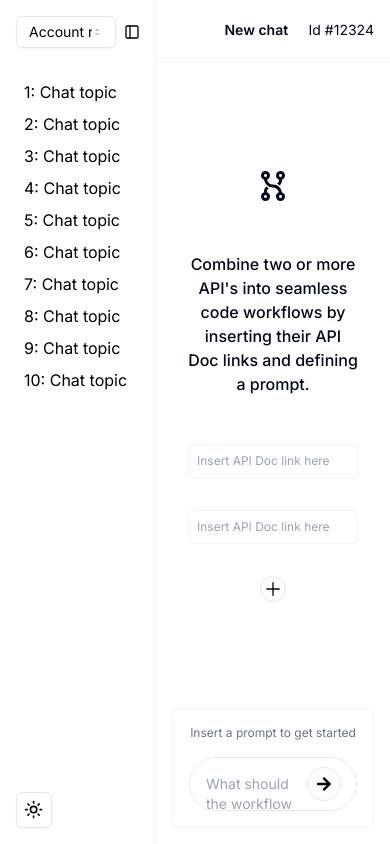
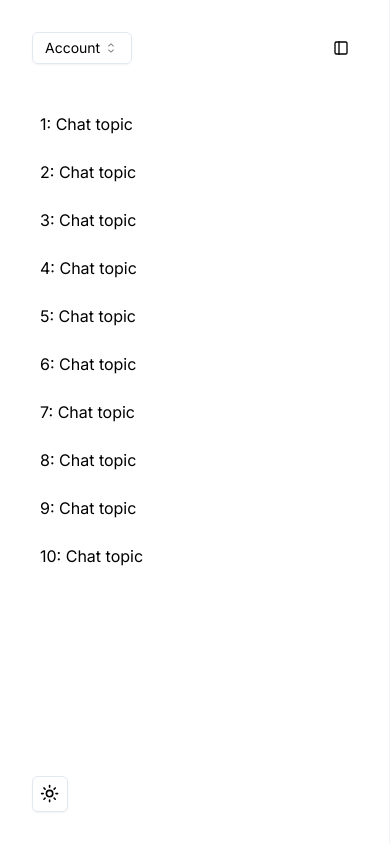
Before and after one commit to paulocerez/2docs, a Next.js app: page /chat in a window 390 px wide. Both pictures are taken after a click on the button 32 px from the left and 31 px from the top of the page. Built offline with nearby package versions, Linux system fonts and the light colour scheme.

Commit message:
fix: mobile sidebar and header

```diff
--- a/components/header/Desktop-Header.tsx
+++ /dev/null
@@ -1,26 +0,0 @@
-import { DesktopHeaderProps } from "@/types/Header";
-import { FiSidebar } from "react-icons/fi";
-
-export default function DesktopHeader({
-  isSidebarOpen,
-  toggleSidebar,
-}: DesktopHeaderProps) {
-  return (
-    <div className="flex flex-row h-16 items-center p-4 w-full md:w-full justify-between border-b border-slate-100">
-      <div className="flex items-center">
-        {!isSidebarOpen && (
-          <button
-            onClick={toggleSidebar}
-            className="p-2 rounded-md hover:bg-slate-50"
-          >
-            <FiSidebar />
-          </button>
-        )}
-        {/* Placeholder to maintain spacing when sidebar is open */}
-        {isSidebarOpen && <div className="w-8"></div>}
-      </div>
-      <h1 className="text-sm font-semibold">New chat</h1>
-      <h1 className="text-sm">Id #12324</h1>
-    </div>
-  );
-}
--- a/components/header/Header.tsx
+++ b/components/header/Header.tsx
@@ -1,19 +1,26 @@
-"use client";
-import { useState } from "react";
-import DesktopHeader from "./Desktop-Header";
-import MobileHeader from "./Mobile-Header";
+import { DesktopHeaderProps } from "@/types/Header";
+import { FiSidebar } from "react-icons/fi";
 
-export default function Header() {
-  const [isSidebarOpen, setIsSidebarOpen] = useState<boolean>(false);
-
-  const toggleSidebar = () => {
-    setIsSidebarOpen(!isSidebarOpen);
-  };
-
+export default function DesktopHeader({
+  isSidebarOpen,
+  toggleSidebar,
+}: DesktopHeaderProps) {
   return (
-    <>
-      <DesktopHeader isSidebarOpen={false} toggleSidebar={toggleSidebar} />
-      <MobileHeader />
-    </>
+    <div className="flex flex-row h-16 items-center p-4 w-full md:w-full justify-between border-b border-slate-100">
+      <div className="flex items-center">
+        {!isSidebarOpen && (
+          <button
+            onClick={toggleSidebar}
+            className="p-2 rounded-md hover:bg-slate-50"
+          >
+            <FiSidebar />
+          </button>
+        )}
+        {/* Placeholder to maintain spacing when sidebar is open */}
+        {isSidebarOpen && <div className="w-8"></div>}
+      </div>
+      <h1 className="text-sm font-semibold">New chat</h1>
+      <h1 className="text-sm">Id #12324</h1>
+    </div>
   );
 }
--- a/components/header/Mobile-Header.tsx
+++ /dev/null
@@ -1,5 +0,0 @@
-export default function MobileHeader() {
-  return (
-    <div className="md:hidden flex-col w-64 h-full bg-gray-800 text-white"></div>
-  );
-}
--- a/components/sidebar/AccountSelect.tsx
+++ b/components/sidebar/AccountSelect.tsx
@@ -14,7 +14,7 @@ export default function AccountSelect() {
   return (
     <Select>
       <SelectTrigger className="w-[100px] h-[32px]">
-        <SelectValue placeholder="Account name" />
+        <SelectValue placeholder="Account" />
       </SelectTrigger>
       <SelectContent>
         <SelectGroup>
--- a/components/sidebar/ChatLayout.tsx
+++ b/components/sidebar/ChatLayout.tsx
@@ -1,8 +1,8 @@
 "use client";
 import { useState } from "react";
-import DesktopHeader from "../header/Desktop-Header";
-import DesktopSidebar from "./Desktop-Sidebar";
+import Sidebar from "./Sidebar";
 import Chat from "../chat/Chat";
+import Header from "../header/Header";
 
 export default function ChatLayout() {
   const [isSidebarOpen, setIsSidebarOpen] = useState<boolean>(false);
@@ -14,23 +14,17 @@ export default function ChatLayout() {
     <div className="flex h-screen">
       <div
         className={`transition-all duration-300 ${
-          isSidebarOpen ? "w-2/5 lg:w-1/5" : "w-0"
+          isSidebarOpen ? "w-full sm:w-2/5 lg:w-1/5" : "w-0"
         }`}
       >
-        <DesktopSidebar
-          isSidebarOpen={isSidebarOpen}
-          toggleSidebar={toggleSidebar}
-        />
+        <Sidebar isSidebarOpen={isSidebarOpen} toggleSidebar={toggleSidebar} />
       </div>
       <div
         className={`flex flex-col flex-grow transition-all duration-300 ${
-          isSidebarOpen ? "w-3/5 lg:w-4/5" : "w-full"
+          isSidebarOpen ? "hidden sm:flex sm:w-3/5 lg:w-4/5" : "w-full"
         }`}
       >
-        <DesktopHeader
-          isSidebarOpen={isSidebarOpen}
-          toggleSidebar={toggleSidebar}
-        />
+        <Header isSidebarOpen={isSidebarOpen} toggleSidebar={toggleSidebar} />
         <Chat isSidebarOpen={isSidebarOpen} />
       </div>
     </div>
--- a/components/sidebar/Desktop-Sidebar.tsx
+++ /dev/null
@@ -1,46 +0,0 @@
-import { DesktopHeaderProps } from "@/types/Header";
-import { FiSidebar } from "react-icons/fi";
-import AccountSelect from "./AccountSelect";
-import { ModeToggle } from "../mode-toggle";
-
-const chats = [1, 2, 3, 4, 5, 6, 7, 8, 9, 10];
-const chatItems = chats.map((chat) => (
-  <li key={chat} className="hover:bg-gray-100 rounded-md px-2">
-    {chat}: Chat topic
-  </li>
-));
-
-export default function DesktopSidebar({
-  isSidebarOpen,
-  toggleSidebar,
-}: DesktopHeaderProps) {
-  return (
-    <div className="flex">
-      <div
-        className={`fixed top-0 left-0 h-full border-r border-slate-100 text-black transition-transform duration-300 ${
-          isSidebarOpen ? "w-2/5 lg:w-1/5" : "w-0"
-        } overflow-hidden`}
-      >
-        {/* Entire Sidebar */}
-        <div className="flex flex-col justify-between p-4 h-full">
-          <div className="space-y-8">
-            {/* Header */}
-            <div className="flex flex-row justify-between items-center">
-              <AccountSelect />
-              {isSidebarOpen && (
-                <button
-                  onClick={toggleSidebar}
-                  className=" p-2 rounded-md hover:bg-slate-50"
-                >
-                  <FiSidebar />
-                </button>
-              )}
-            </div>
-            <ul className="space-y-2">{chatItems}</ul>
-          </div>
-          <ModeToggle />
-        </div>
-      </div>
-    </div>
-  );
-}
--- a/components/sidebar/Mobile-Sidebar.tsx
+++ /dev/null
@@ -1,5 +0,0 @@
-export default function MobileSidebar() {
-  return (
-    <div className="lg:hidden flex flex-col w-full h-full bg-gray-800 text-white"></div>
-  );
-}
--- a/components/sidebar/Sidebar.tsx
+++ b/components/sidebar/Sidebar.tsx
@@ -1,12 +1,44 @@
-import React from "react";
-import SidebarDesktop from "./Desktop-Sidebar";
-import SidebarMobile from "./Mobile-Sidebar";
+import { DesktopHeaderProps } from "@/types/Header";
+import { FiSidebar } from "react-icons/fi";
+import AccountSelect from "./AccountSelect";
+import { ModeToggle } from "../mode-toggle";
 
-export default function Sidebar() {
+const chats = [1, 2, 3, 4, 5, 6, 7, 8, 9, 10];
+const chatItems = chats.map((chat) => (
+  <li key={chat} className="hover:bg-gray-100 rounded-md px-2">
+    {chat}: Chat topic
+  </li>
+));
+
+export default function Sidebar({
+  isSidebarOpen,
+  toggleSidebar,
+}: DesktopHeaderProps) {
   return (
-    <>
-      <SidebarMobile />
-      <SidebarDesktop />
-    </>
+    <div
+      className={`fixed top-0 left-0 h-full border-r border-slate-100 text-black transition-transform duration-300 ${
+        isSidebarOpen ? "w-full sm:w-2/5 lg:w-1/5" : "w-0"
+      } overflow-hidden`}
+    >
+      {/* Entire Sidebar */}
+      <div className="flex flex-col justify-between p-8 sm:p-4 h-full">
+        <div className="space-y-12 sm:space-y-8">
+          {/* Header */}
+          <div className="flex flex-row justify-between items-center">
+            <AccountSelect />
+            {isSidebarOpen && (
+              <button
+                onClick={toggleSidebar}
+                className="p-2 rounded-md hover:bg-slate-50"
+              >
+                <FiSidebar />
+              </button>
+            )}
+          </div>
+          <ul className="space-y-6 sm:space-y-2">{chatItems}</ul>
+        </div>
+        <ModeToggle />
+      </div>
+    </div>
   );
 }
```
